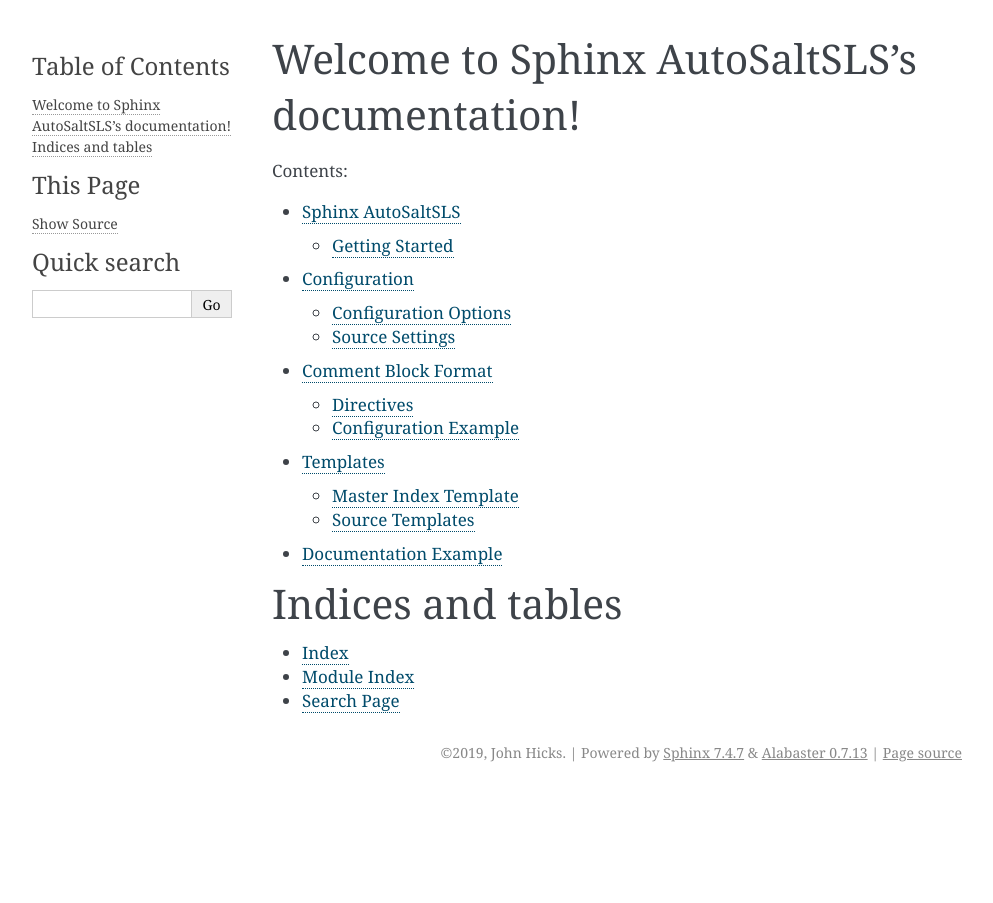
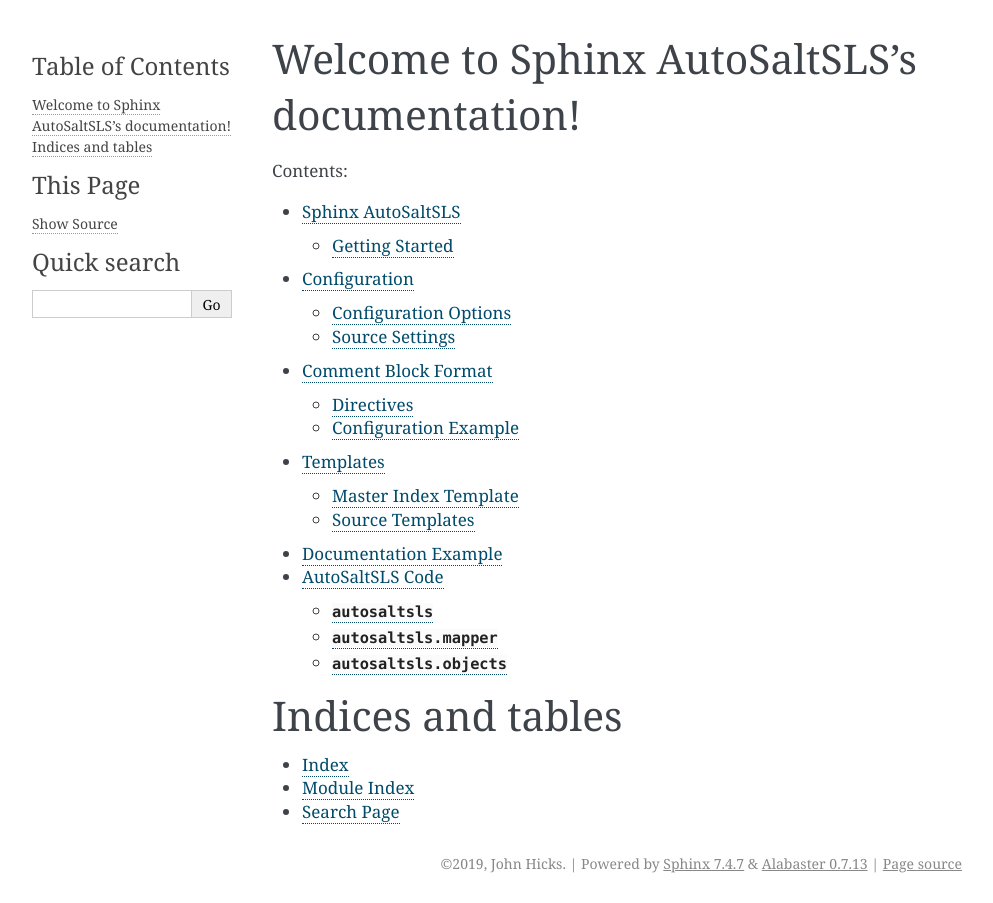
Before and after one commit to Tanoti/sphinxcontrib-autosaltsls, a Sphinx documentation site: the page built from docs/index.rst, in a window 1280 px wide. Shown: the whole page, without its empty margins (148-1141 px from the left). Built offline with Sphinx 7.4.7, drawn with Linux system fonts in a browser that asks for light colours; the version number is read from the project's files by our own code.

```diff
--- /dev/null
+++ b/docs/autosaltsls.rst
@@ -0,0 +1,22 @@
+AutoSaltSLS Code
+=================
+
+:mod:`autosaltsls`
+-------------------
+
+.. automodule:: autosaltsls
+    :members:
+
+
+:mod:`autosaltsls.mapper`
+--------------------------
+
+.. automodule:: autosaltsls.mapper
+    :members:
+
+
+:mod:`autosaltsls.objects`
+--------------------------
+
+.. automodule:: autosaltsls.objects
+    :members:
--- a/docs/conf.py
+++ b/docs/conf.py
@@ -12,7 +12,6 @@
 #
 import os
 import sys
-# sys.path.insert(0, os.path.abspath('.'))
 
 # Get the project root dir, which is the parent dir of this
 cwd = os.getcwd()
@@ -22,8 +21,6 @@ project_root = os.path.join(os.path.dirname(cwd), 'sphinxcontrib')
 # This lets us ensure that the source package is imported, and that its
 # version is used.
 sys.path.insert(0, project_root)
-print(sys.path)
-
 import autosaltsls
 
 # -- Project information -----------------------------------------------------
@@ -44,6 +41,7 @@ release = autosaltsls.__version__
 # ones.
 extensions = [
     'sphinx.ext.autosectionlabel',
+    'sphinx.ext.autodoc',
 ]
 
 # Add any paths that contain templates here, relative to this directory.
--- a/docs/index.rst
+++ b/docs/index.rst
@@ -2,14 +2,15 @@ Welcome to Sphinx AutoSaltSLS's documentation!
 ==============================================
 
 .. toctree::
-   :maxdepth: 2
-   :caption: Contents:
+    :maxdepth: 2
+    :caption: Contents:
 
-   readme
-   configuration
-   document
-   templates
-   example
+    readme
+    configuration
+    document
+    templates
+    example
+    autosaltsls
 
 Indices and tables
 ==================
```
Also changed, not shown: 3 other files.
